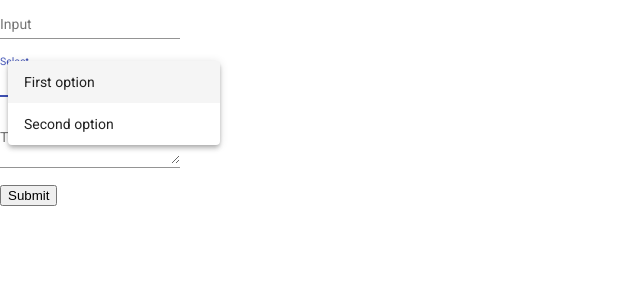
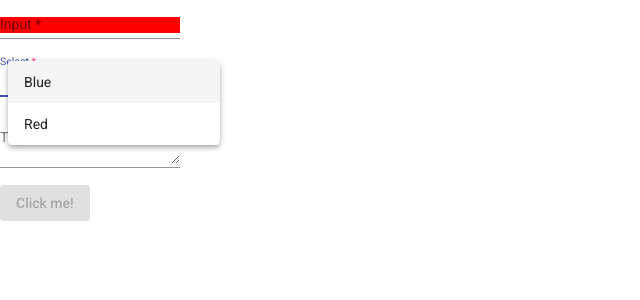
Before and after one commit to Amin23ElKassimi/angular-form, an Angular app: page / in a window 1280 px wide. Both pictures are taken after a click on the element 90 px from the left and 81 px from the top of the page. Shown: the top 300 px of the page, without its empty margins (0-640 px from the left). Built offline with nearby package versions, Linux system fonts and the light colour scheme.

Commit message:
Form tested with css

```diff
--- a/src/app/app.module.ts
+++ b/src/app/app.module.ts
@@ -8,7 +8,7 @@ import {MatRadioModule} from '@angular/material/radio';
 import {MatCheckboxModule} from '@angular/material/checkbox';
 import {MatButtonModule} from '@angular/material/button';
 import { MatIconModule } from '@angular/material/icon';
-
+import { FormsModule } from '@angular/forms';
 
 import { AppRoutingModule } from './app-routing.module';
 import { AppComponent } from './app.component';
@@ -32,7 +32,8 @@ import { TemplateFormComponent } from './template-form/template-form.component';
     MatRadioModule,
     MatCheckboxModule,
     MatButtonModule,
-    MatIconModule
+    MatIconModule,
+    FormsModule
 
   ],
   providers: [],
--- a/src/app/template-form/template-form.component.html
+++ b/src/app/template-form/template-form.component.html
@@ -1,18 +1,21 @@
-<form>
+<!--   -->
+<form #formin="ngForm" (ngSubmit)="onSubmit(formin)" novalidate>
   <mat-form-field>
     <mat-label>Input</mat-label>
-    <input matInput />
+    <input matInput name="nome" ngModel required />
   </mat-form-field>
   <mat-form-field>
     <mat-label>Select</mat-label>
-    <mat-select>
-      <mat-option value="one">First option</mat-option>
-      <mat-option value="two">Second option</mat-option>
+    <mat-select name="options" ngModel required>
+      <mat-option value="blue">Blue</mat-option>
+      <mat-option value="red">Red</mat-option>
     </mat-select>
   </mat-form-field>
   <mat-form-field>
     <mat-label>Textarea</mat-label>
-    <textarea matInput></textarea>
+    <textarea matInput name="intext" ngModel required></textarea>
   </mat-form-field>
-  <input type="submit" />
+  <button mat-raised-button type="submit" [disabled]="!formin.valid">
+    Click me!
+  </button>
 </form>
--- a/src/app/template-form/template-form.component.scss
+++ b/src/app/template-form/template-form.component.scss
@@ -3,3 +3,10 @@ form {
     flex-direction: column;
     align-items: flex-start;
 }
+
+input.ng-invalid{
+    background-color: red !important;
+}
+input.ng-valid {
+    background-color: greenyellow;
+}
--- a/src/app/template-form/template-form.component.ts
+++ b/src/app/template-form/template-form.component.ts
@@ -1,5 +1,5 @@
-import { Component, OnInit } from '@angular/core';
-import { FormBuilder, FormGroup } from '@angular/forms';
+import { Component, OnInit, ViewChild } from '@angular/core';
+import { FormBuilder, FormGroup, NgForm } from '@angular/forms';
 
 
 
@@ -11,16 +11,12 @@ import { FormBuilder, FormGroup } from '@angular/forms';
 })
 export class TemplateFormComponent implements OnInit {
 
-  options: FormGroup;
-
-  constructor(fb: FormBuilder) {
-    this.options = fb.group({
-      hideRequired: false,
-      floatLabel: 'auto',
-    });
-  }
 
  ngOnInit(): void {
+ }
+
+  onSubmit(form: NgForm) {
+   console.log(form);
   }
 
 
```
